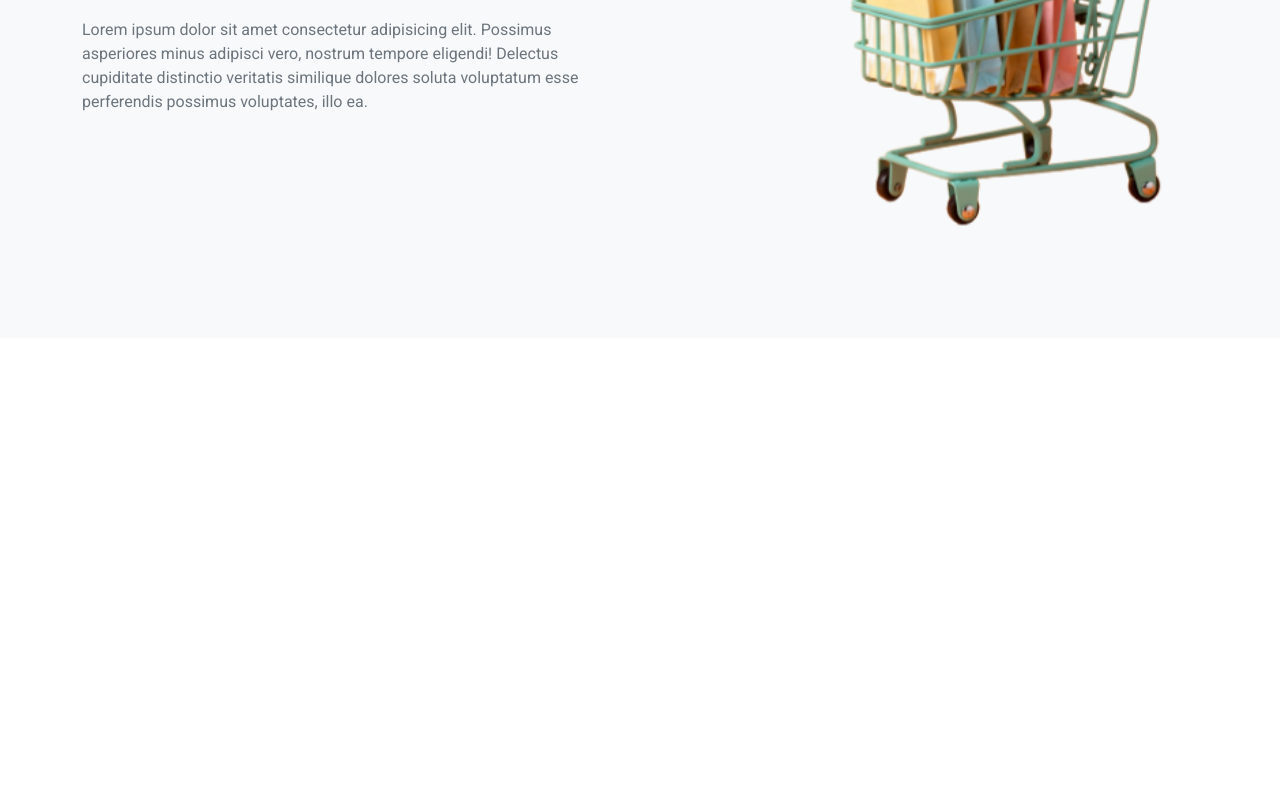
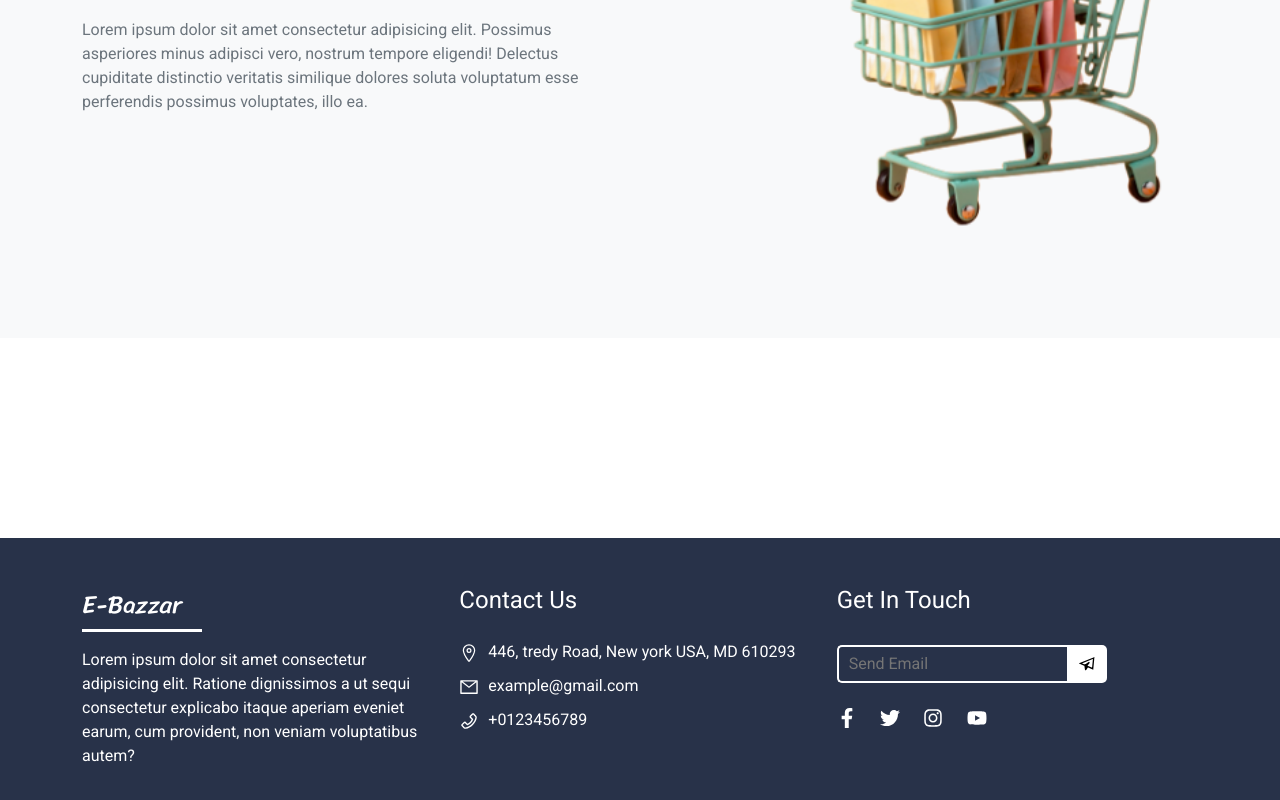
Before and after one commit to tusharshaha/e-bazzar-client, a React (Create React App) app: page / in a window 1280 px wide. Shown: the part 312-1112 px from the top of the page. Before the commit the page ends 800 px from the top, so only its background shows below. Built offline with nearby package versions, Linux system fonts and the light colour scheme.

Commit message:
footer section created

```diff
--- a/src/App.css
+++ b/src/App.css
@@ -7,7 +7,7 @@
   display: flex;
   align-items: center;
   justify-content: center;
-  background-color: rgb(44, 50, 77);
+  background-color: rgb(40, 50, 73);
   height: 100vh;
   color: #ffe70a;
 }
--- a/src/App.js
+++ b/src/App.js
@@ -10,6 +10,7 @@ import Home from './Components/Home/Home/Home';
 function App() {
   const [loading, setLoading] = useState(false)
   const override = css``
+  // controlling loading time for preloader
   useEffect(() => {
     setLoading(true);
     setTimeout(() => {
@@ -22,6 +23,7 @@ function App() {
   return (
     <>
      {loading?
+    //  this is for preloader
      <div className='preloader'>
        <GridLoader
        loading={loading}
@@ -35,6 +37,7 @@ function App() {
      <div className="App">
         <BrowserRouter>
           <Routes>
+            {/* this is home page route  */}
             <Route path='/' element={<Home/>}/>
             <Route path='home' element={<Home/>}/>
           </Routes>
--- a/src/Components/Home/Home/Home.js
+++ b/src/Components/Home/Home/Home.js
@@ -1,4 +1,5 @@
 import React from 'react';
+import Footer from '../../Shared/Footer/Footer';
 import Header from '../../Shared/Header/Header';
 import TopBanner from '../TopBanner/TopBanner';
 
@@ -9,6 +10,8 @@ const Home = () => {
             <Header></Header>
             {/* This is top banner  */}
             <TopBanner></TopBanner>
+            {/* this is footer  */}
+            <Footer></Footer>
         </>
     );
 };
--- a/src/Components/Home/TopBanner/TopBanner.js
+++ b/src/Components/Home/TopBanner/TopBanner.js
@@ -8,13 +8,13 @@ const TopBanner = () => {
             <Container>
                 <Row xs={1} md={2} className='g-5 d-flex align-items-center'>
                     <Col>
-                        <div className='banner-text'>
+                        <div data-aos='fade-right' className='banner-text'>
                             <h1 className='fw-bold'>2022 <span className='text-danger'> New</span> Collections Here!</h1>
                             <p className='mt-4 text-secondary'>Lorem ipsum dolor sit amet consectetur adipisicing elit. Possimus asperiores minus adipisci vero, nostrum tempore eligendi! Delectus cupiditate distinctio veritatis similique dolores soluta voluptatum esse perferendis possimus voluptates, illo ea.</p>
                         </div>
                     </Col>
                     <Col>
-                        <div className="banner-img">
+                        <div data-aos='fade-left' className="banner-img">
                             <img src={bannerImg} alt="" />
                         </div>
                     </Col>
--- /dev/null
+++ b/src/Components/Shared/Footer/Footer.css
@@ -0,0 +1,77 @@
+.footer-section{
+    position: relative;
+    margin-top: 200px;
+}
+.footer{
+    background-color: rgb(40, 50, 73);
+    color: white;
+    height: 100%;
+}
+.menu-item{
+    padding-left: 0px;
+    margin-top: 25px;
+}
+.menu-item li{
+    list-style: none;
+    margin-bottom: 10px;
+}
+.logo-line::after{
+    content: '';
+    display: block;
+    margin-top:5px;
+    height: 3px;
+    width: 120px;
+    background-color: white;
+}
+.menu-icon{
+    font-size: 20px;
+    margin-right: 5px;
+}
+.email-area{
+    position: relative;
+    margin-top: 30px;
+}
+.email-field{
+    background-color: rgba(0, 0, 0, 0);
+    color: white;
+    border: 2px solid white;
+    border-top-left-radius: 5px;
+    border-bottom-left-radius: 5px;
+    border-right: none;
+    padding: 5px 10px;
+    width: 230px;
+}
+.email-field:focus{
+    outline: none;
+}
+.email-icon{
+    position: absolute;
+    display: flex;
+    align-items: center;
+    justify-content: center;
+    top: 0;
+    left: 230px;
+    color: white;
+    background-color: white;
+    padding: 11px 5px;
+    width: 40px;
+    cursor: pointer;
+    border: none;
+    border-top-right-radius: 5px;
+    border-bottom-right-radius: 5px;
+}
+.icon-container{
+    display: flex;
+    align-items: center;
+    justify-content: space-between;
+    margin-top: 25px;
+    width: 150px;
+}
+.icon-container .social-icon{
+    font-size: 20px;
+    cursor: pointer;
+    transition: 0.5s;
+}
+.icon-container .social-icon:hover{
+    color: #f8717e;
+}
--- /dev/null
+++ b/src/Components/Shared/Footer/Footer.js
@@ -0,0 +1,54 @@
+import React from 'react';
+import { Container, Row, Col } from 'react-bootstrap';
+import { IoLocationOutline } from 'react-icons/io5'
+import { AiOutlinePhone, AiOutlineMail } from 'react-icons/ai'
+import {GrSend} from 'react-icons/gr'
+import {FaFacebookF, FaTwitter, FaInstagram, FaYoutube} from 'react-icons/fa'
+import "./Footer.css"
+const Footer = () => {
+    return (
+        <div className='footer-section'>
+            <div className='footer'>
+                <Container className='py-5'>
+                    <Row xs={1} md={2} lg={3} className='g-3'>
+                        <Col>
+                            <p className='logo-text logo-line'>E-Bazzar</p>
+                            <p>Lorem ipsum dolor sit amet consectetur adipisicing elit. Ratione dignissimos a ut sequi consectetur explicabo itaque aperiam eveniet earum, cum provident, non veniam voluptatibus autem?</p>
+                        </Col>
+                        <Col>
+                            <h4>Contact Us</h4>
+                            <ul className='menu-item'>
+                                <li>
+                                    <IoLocationOutline className='menu-icon' /> 446, tredy Road, New york USA, MD 610293
+                                </li>
+                                <li>
+                                    <AiOutlineMail className='menu-icon' /> example@gmail.com
+                                </li>
+                                <li>
+                                    <AiOutlinePhone className='menu-icon' /> +0123456789
+                                </li>
+                            </ul>
+                        </Col>
+                        <Col>
+                            <h4>Get In Touch</h4>
+                            <form onSubmit={(e)=>e.preventDefault()} className='email-area'>
+                                <input className='email-field' type="email" placeholder='Send Email' required/>
+                                <button type='submit' className='email-icon'>
+                                    <GrSend/>
+                                </button>
+                            </form>
+                            <div className='icon-container'>
+                                <FaFacebookF className='social-icon'/>
+                                <FaTwitter className='social-icon'/>
+                                <FaInstagram className='social-icon'/>
+                                <FaYoutube className='social-icon'/>
+                            </div>
+                        </Col>
+                    </Row>
+                </Container>
+            </div>
+        </div>
+    );
+};
+
+export default Footer;
--- a/src/Components/Shared/Header/Header.css
+++ b/src/Components/Shared/Header/Header.css
@@ -1,3 +1,8 @@
+@import url('https://fonts.googleapis.com/css2?family=Sriracha&display=swap');
+.logo-text{
+    font-family: 'Sriracha', cursive;
+    font-size: 25px;
+}
 .cart-container{
     position: relative;
     width: 50px;
@@ -10,10 +15,10 @@
 .cart-total{
     position: absolute;
     top: -7px;
-    left: 30px;
+    left: 34px;
     background-color: red;
     color: white;
     font-weight: bold;
-    padding: 0px 3px;
-    border-radius: 50px;
+    padding: 0 4px;
+    border-radius: 50%;
 }
--- a/src/Components/Shared/Header/Header.js
+++ b/src/Components/Shared/Header/Header.js
@@ -8,7 +8,7 @@ const Header = () => {
         <Navbar bg='light' fixed='top' expand="lg" variant="light">
             <Container>
                 <Navbar.Toggle aria-controls="basic-navbar-nav" />
-                <Navbar.Brand>E-Bazzar</Navbar.Brand>
+                <Navbar.Brand className='logo-text'>E-Bazzar</Navbar.Brand>
                 <Navbar.Collapse id="basic-navbar-nav">
                     <Nav className="ms-auto text-center">
                         <Nav.Link as={Link} to="/home">Home</Nav.Link>
```
